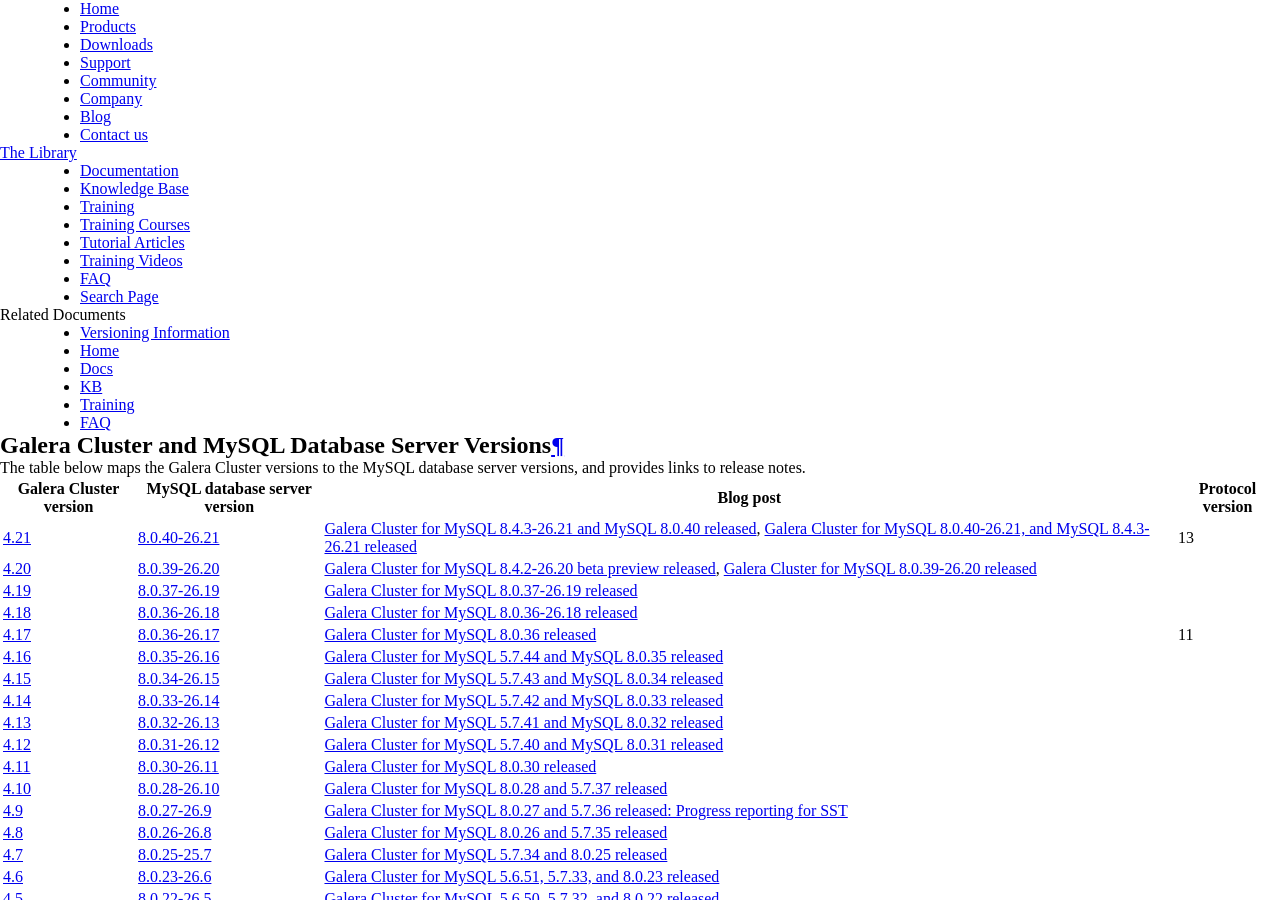
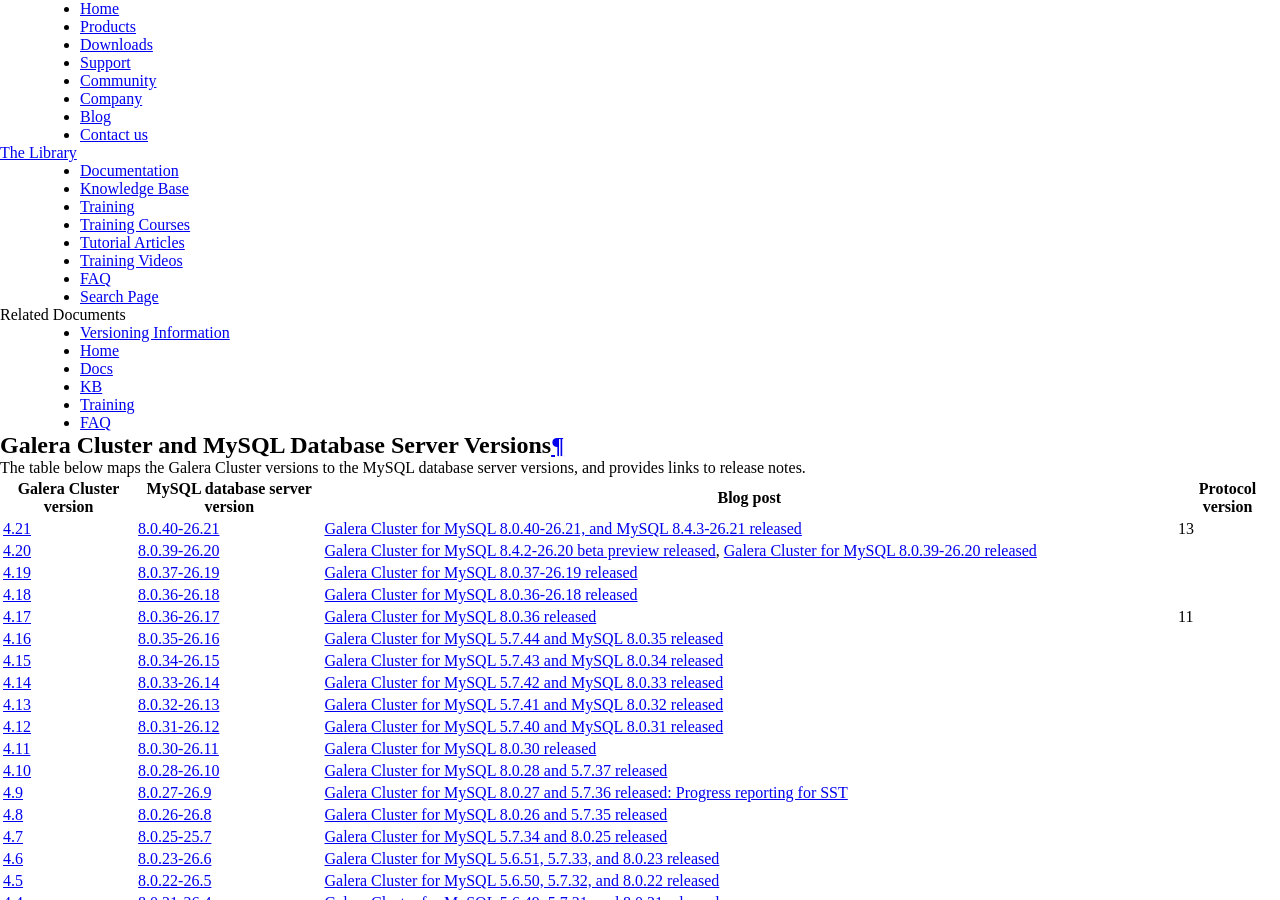
Before and after one commit to codership/documentation, a Sphinx documentation site: the page built from galeracluster/source/documentation/versions-and-release-notes.rst, in a window 1280 px wide and 900 px high. Built offline with Sphinx 7.4.7, drawn with Linux system fonts in a browser that asks for light colours; comment, search, counter and statistics services are not loaded.

Commit message:
Link fix

```diff
--- a/galeracluster/source/documentation/versions-and-release-notes.rst
+++ b/galeracluster/source/documentation/versions-and-release-notes.rst
@@ -64,7 +64,7 @@ The table below maps the Galera Cluster versions to the  MySQL database server v
    :class: doc-options
    :header: "Galera Cluster version", "MySQL database server version", "Blog post", "Protocol version"
 
-   "`4.21 <https://releases.galeracluster.com/galera-4.21/release-notes-galera-26.4.21.txt>`_", "`8.0.40-26.21 <https://releases.galeracluster.com/mysql-wsrep-8.0.40-26.21/release-notes-mysql-wsrep-8.0.40-26.21.txt>`_", "`Galera Cluster for MySQL 8.4.3-26.21 and MySQL 8.0.40 released <https://releases.galeracluster.com/mysql-wsrep-8.4.3-26.21/release-notes-mysql-wsrep-8.4.3-26.21.txt/>`_, `Galera Cluster for MySQL 8.0.40-26.21, and MySQL 8.4.3-26.21 released <https://galeracluster.com/2024/12/galera-cluster-for-mysql-8-0-40-26-21-and-mysql-8-4-3-26-21-released>`_", "13"
+   "`4.21 <https://releases.galeracluster.com/galera-4.21/release-notes-galera-26.4.21.txt>`_", "`8.0.40-26.21 <https://releases.galeracluster.com/mysql-wsrep-8.0.40-26.21/release-notes-mysql-wsrep-8.0.40-26.21.txt>`_", "`Galera Cluster for MySQL 8.0.40-26.21, and MySQL 8.4.3-26.21 released <https://galeracluster.com/2024/12/galera-cluster-for-mysql-8-0-40-26-21-and-mysql-8-4-3-26-21-released>`_", "13"
    "`4.20 <https://releases.galeracluster.com/galera-4.20/release-notes-galera-26.4.20.txt>`_", "`8.0.39-26.20 <https://releases.galeracluster.com/mysql-wsrep-8.4.2-26.20/release-notes-mysql-wsrep-8.4.2-26.20.txt>`_", "`Galera Cluster for MySQL 8.4.2-26.20 beta preview released <https://galeracluster.com/2024/08/galera-cluster-for-mysql-8-4-2-26-20-beta-preview-released/>`_, `Galera Cluster for MySQL 8.0.39-26.20 released <https://galeracluster.com/2024/08/galera-cluster-for-mysql-8-0-39-26-20-released/>`_", ""
    "`4.19 <https://releases.galeracluster.com/galera-4.19/release-notes-galera-26.4.19.txt>`_", "`8.0.37-26.19 <https://releases.galeracluster.com/mysql-wsrep-8.0.37-26.19/release-notes-mysql-wsrep-8.0.37-26.19.txt>`_", "`Galera Cluster for MySQL 8.0.37-26.19 released <https://galeracluster.com/2024/07/galera-cluster-for-mysql-8-0-37-26-19-released/>`_", ""
    "`4.18 <https://releases.galeracluster.com/galera-4.18/release-notes-galera-26.4.18.txt>`_", "`8.0.36-26.18 <https://releases.galeracluster.com/mysql-wsrep-8.0.36-26.18/release-notes-mysql-wsrep-8.0.36-26.18.txt>`_", "`Galera Cluster for MySQL 8.0.36-26.18 released <https://galeracluster.com/2024/05/galera-cluster-for-mysql-8-0-36-26-18-released/>`_", ""
```
